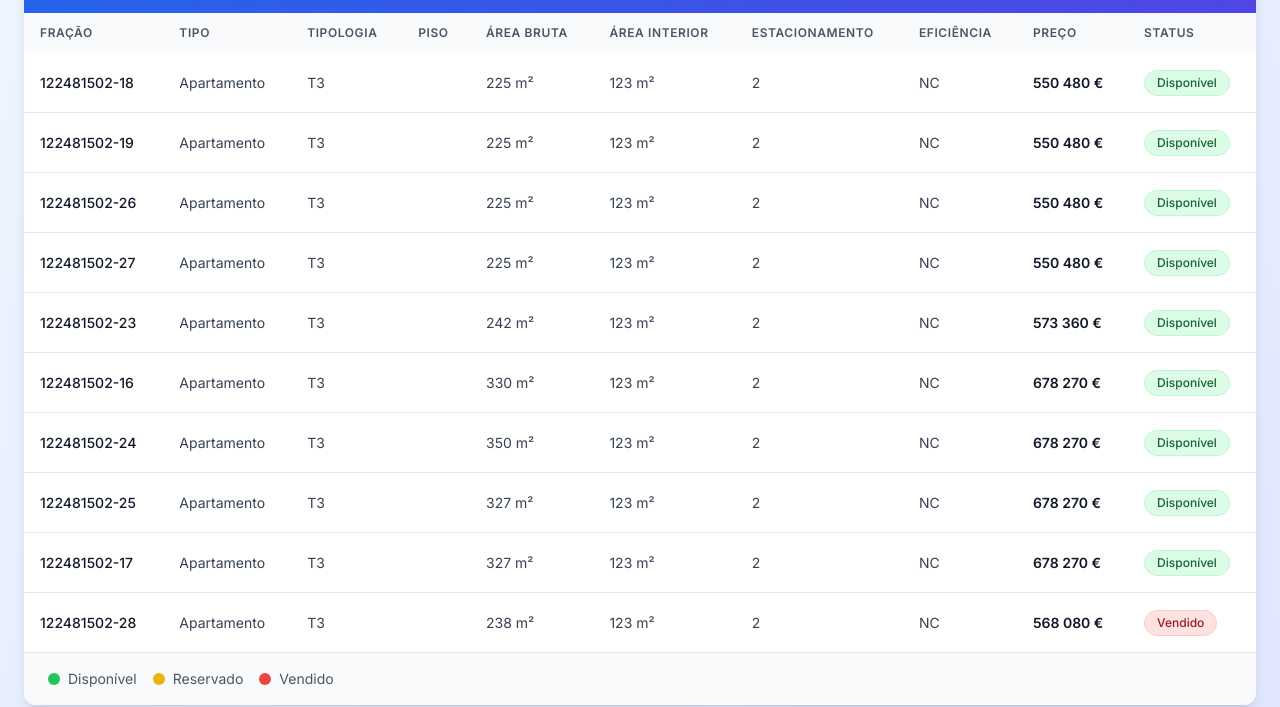
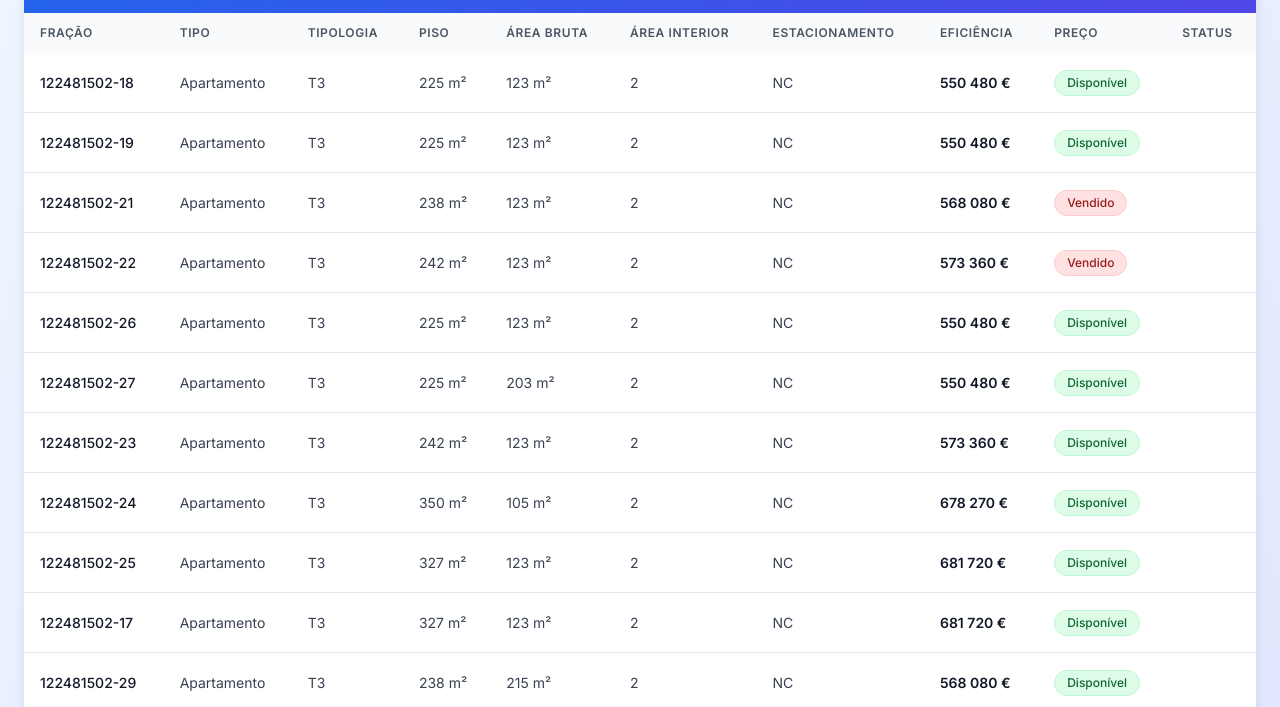
Before and after one commit to SuFreire/index, a plain HTML site: page index.html in a window 1280 px wide. Shown: the part 103-810 px from the top of the page. Drawn offline with nearby package versions, Linux system fonts and the light colour scheme.

Commit message:
Update index.html
Alteração de dados

```diff
--- a/index.html
+++ b/index.html
@@ -65,7 +65,6 @@
                 id: "122481502-18",
                 tipo: "Apartamento",
                 tipologia: "T3",
-                piso: "",
                 areaBruta: "225 m²",
                 areaInterior: "123 m²",
                 estacionamento: "2",
@@ -77,7 +76,6 @@
                 id: "122481502-19",
                 tipo: "Apartamento",
                 tipologia: "T3",
-                piso: "",
                 areaBruta: "225 m²",
                 areaInterior: "123 m²",
                 estacionamento: "2",
@@ -85,11 +83,33 @@
                 preco: "550 480 €",
                 status: "Disponível"
             },
+{
+                id: "122481502-21",
+                tipo: "Apartamento",
+                tipologia: "T3",
+                areaBruta: "238 m²",
+                areaInterior: "123 m²",
+                estacionamento: "2",
+                eficiencia: "NC",
+                preco: "568 080 €",
+                status: "Vendido"
+            },
+{
+                id: "122481502-22",
+                tipo: "Apartamento",
+                tipologia: "T3",
+                areaBruta: "242 m²",
+                areaInterior: "123 m²",
+                estacionamento: "2",
+                eficiencia: "NC",
+                preco: "573 360 €",
+                status: "Vendido"
+            },
+
             {
                 id: "122481502-26",
                 tipo: "Apartamento",
                 tipologia: "T3",
-                piso: "",
                 areaBruta: "225 m²",
                 areaInterior: "123 m²",
                 estacionamento: "2",
@@ -101,9 +121,8 @@
                 id: "122481502-27",
                 tipo: "Apartamento",
                 tipologia: "T3",
-                piso: "",
                 areaBruta: "225 m²",
-                areaInterior: "123 m²",
+                areaInterior: "203 m²",
                 estacionamento: "2",
                 eficiencia: "NC",
                 preco: "550 480 €",
@@ -113,7 +132,6 @@
                 id: "122481502-23",
                 tipo: "Apartamento",
                 tipologia: "T3",
-                piso: "",
                 areaBruta: "242 m²",
                 areaInterior: "123 m²",
                 estacionamento: "2",
@@ -122,24 +140,11 @@
                 status: "Disponível"
             },
             {
-                id: "122481502-16",
-                tipo: "Apartamento",
-                tipologia: "T3",
-                piso: "",
-                areaBruta: "330 m²",
-                areaInterior: "123 m²",
-                estacionamento: "2",
-                eficiencia: "NC",
-                preco: "678 270 €",
-                status: "Disponível"
-            },
-            {
                 id: "122481502-24",
                 tipo: "Apartamento",
                 tipologia: "T3",
-                piso: "",
                 areaBruta: "350 m²",
-                areaInterior: "123 m²",
+                areaInterior: "105 m²",
                 estacionamento: "2",
                 eficiencia: "NC",
                 preco: "678 270 €",
@@ -149,31 +154,39 @@
                 id: "122481502-25",
                 tipo: "Apartamento",
                 tipologia: "T3",
-                piso: "",
                 areaBruta: "327 m²",
                 areaInterior: "123 m²",
                 estacionamento: "2",
                 eficiencia: "NC",
-                preco: "678 270 €",
+                preco: "681 720 €",
                 status: "Disponível"
             },
             {
                 id: "122481502-17",
                 tipo: "Apartamento",
                 tipologia: "T3",
-                piso: "",
                 areaBruta: "327 m²",
                 areaInterior: "123 m²",
                 estacionamento: "2",
                 eficiencia: "NC",
-                preco: "678 270 €",
+                preco: "681 720 €",
+                status: "Disponível"
+            },
+            {
+                id: "122481502-29",
+                tipo: "Apartamento",
+                tipologia: "T3",
+                areaBruta: "238 m²",
+                areaInterior: "215 m²",
+                estacionamento: "2",
+                eficiencia: "NC",
+                preco: "568 080 €",
                 status: "Disponível"
             },
             {
                 id: "122481502-28",
                 tipo: "Apartamento",
                 tipologia: "T3",
-                piso: "",
                 areaBruta: "238 m²",
                 areaInterior: "123 m²",
                 estacionamento: "2",
@@ -219,7 +232,6 @@
                     <td class="px-4 py-4 text-sm font-medium text-gray-900">${apartment.id}</td>
                     <td class="px-4 py-4 text-sm text-gray-700">${apartment.tipo}</td>
                     <td class="px-4 py-4 text-sm text-gray-700">${apartment.tipologia}</td>
-                    <td class="px-4 py-4 text-sm text-gray-700">${apartment.piso}</td>
                     <td class="px-4 py-4 text-sm text-gray-700">${apartment.areaBruta}</td>
                     <td class="px-4 py-4 text-sm text-gray-700">${apartment.areaInterior}</td>
                     <td class="px-4 py-4 text-sm text-gray-700">${apartment.estacionamento}</td>
```
